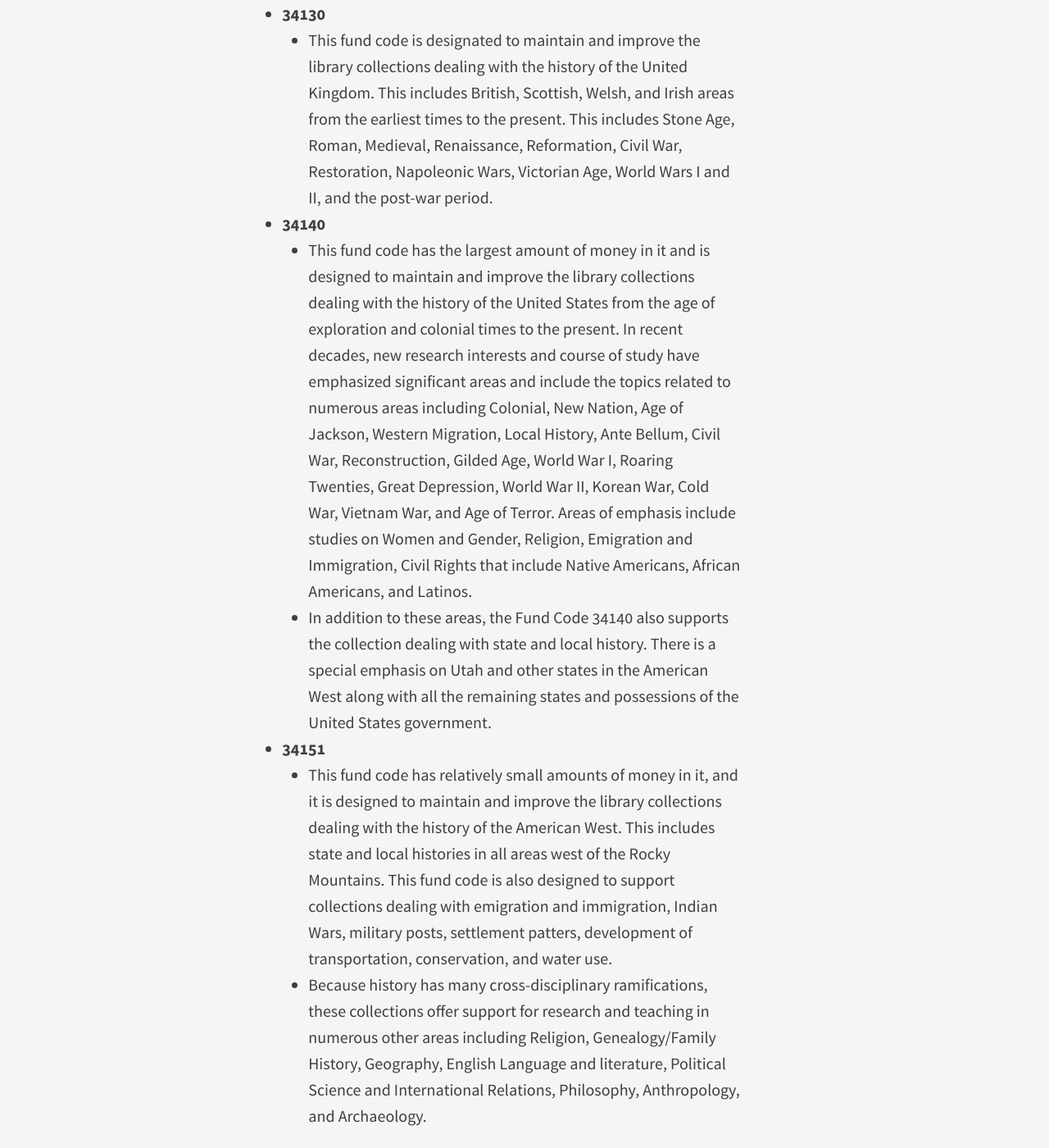
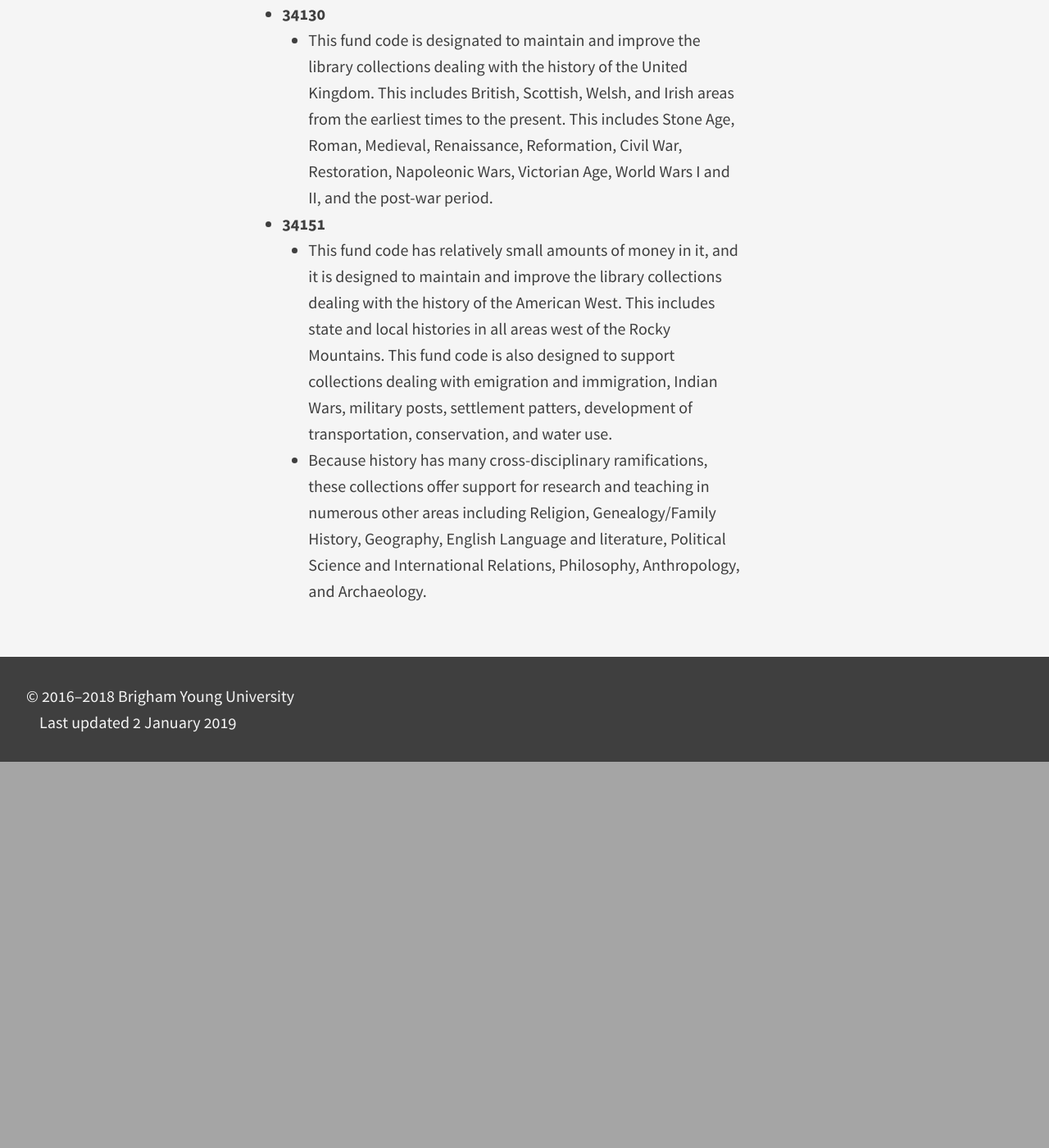
Before and after one commit to HBLL-Collection-Development/HBLL-Collection-Development.github.io, a Jekyll site: the page built from _posts/2019-01-02-34127.md, in a window 1280 px wide and 1400 px high, scrolled down 3247 px. Shown: the whole window at 82% size. Built offline with Jekyll 4.4.1, drawn with Linux system fonts in a browser that asks for light colours; after the commit the page ends 4176 px from its top, so only the background shows below that; some of the changed text lies outside the part shown.

Commit message:
Update 2019-01-02-34127.md

```diff
--- a/_posts/2019-01-02-34127.md
+++ b/_posts/2019-01-02-34127.md
@@ -1,8 +1,8 @@
 ---
 fund: 34127
 fund-name: World History
-custom-fund: Funds 34127, 34130, 34140, & 34351
-custom-fund-name: World History, Area Studies–British, History–U.S., & Western America
+custom-fund: Funds 34127, 34130, & 34351
+custom-fund-name: World History, Area Studies–British, & Western America
 file-name: 34127 History.docx
 tags:
  - Albert Winkler
@@ -34,9 +34,6 @@ Because history has many cross-disciplinary ramifications, these collections off
     - This fund code is designated to maintain and improve the library collections dealing with World History and areas that support history. World History deals with areas that include more than one country. This includes many significant wars including World War I and World War II. It also supports areas of teaching and research in subjects related to history including numismatics, historiography, civilization, genealogy, and heraldry.
 - **34130**
     - This fund code is designated to maintain and improve the library collections dealing with the history of the United Kingdom. This includes British, Scottish, Welsh, and Irish areas from the earliest times to the present. This includes Stone Age, Roman, Medieval, Renaissance, Reformation, Civil War, Restoration, Napoleonic Wars, Victorian Age, World Wars I and II, and the post-war period.
-- **34140**
-    - This fund code has the largest amount of money in it and is designed to maintain and improve the library collections dealing with the history of the United States from the age of exploration and colonial times to the present. In recent decades, new research interests and course of study have emphasized significant areas and include the topics related to numerous areas including Colonial, New Nation, Age of Jackson, Western Migration, Local History, Ante Bellum, Civil War, Reconstruction, Gilded Age, World War I, Roaring Twenties, Great Depression, World War II, Korean War, Cold War, Vietnam War, and Age of Terror. Areas of emphasis include studies on Women and Gender, Religion, Emigration and Immigration, Civil Rights that include Native Americans, African Americans, and Latinos.
-    - In addition to these areas, the Fund Code 34140 also supports the collection dealing with state and local history. There is a special emphasis on Utah and other states in the American West along with all the remaining states and possessions of the United States government.
 - **34151**
     - This fund code has relatively small amounts of money in it, and it is designed to maintain and improve the library collections dealing with the history of the American West. This includes state and local histories in all areas west of the Rocky Mountains. This fund code is also designed to support collections dealing with emigration and immigration, Indian Wars, military posts, settlement patters, development of transportation, conservation, and water use.
     - Because history has many cross-disciplinary ramifications, these collections offer support for research and teaching in numerous other areas including Religion, Genealogy/Family History, Geography, English Language and literature, Political Science and International Relations, Philosophy, Anthropology, and Archaeology.
```
